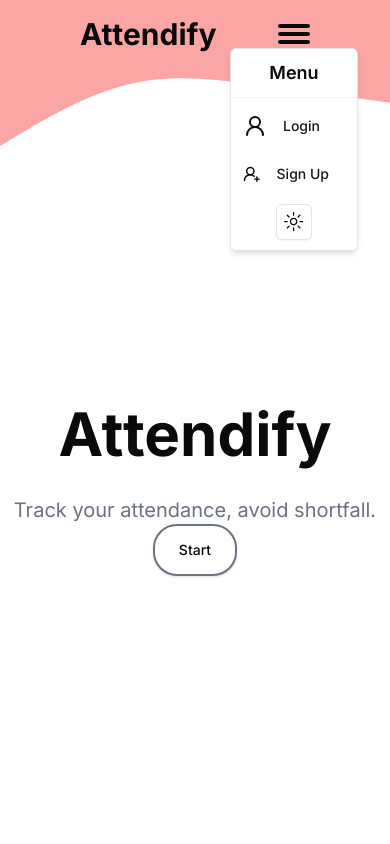
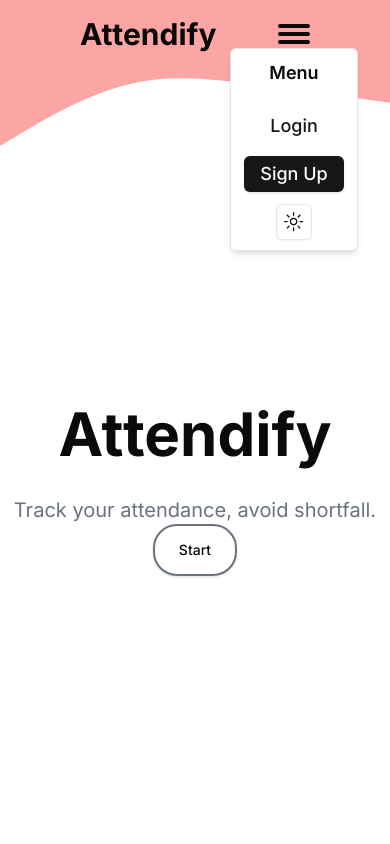
Before and after one commit to hackathon-19-20/attendify, a Next.js app in the folder website/: page / in a window 390 px wide. Both pictures are taken after a click on the button 294 px from the left and 34 px from the top of the page. Shown: the top 844 px of the page. Built offline with nearby package versions, Linux system fonts and the light colour scheme.

Commit message:
Updated the navbar to display dashboard once signed in .. also added logout feature

```diff
--- a/website/components/Navbar.tsx
+++ b/website/components/Navbar.tsx
@@ -1,52 +1,153 @@
-"use client"
+"use client";
 
-import Link from 'next/link'
-import { FC } from 'react'
-import { Button } from './ui/button'
-import { ThemeToggle } from './Buttons/ThemeToggle'
-import { DropdownMenu, DropdownMenuContent, DropdownMenuTrigger, DropdownMenuLabel, DropdownMenuItem, DropdownMenuSeparator } from './ui/dropdown-menu'
-import { User2, UserPlus2 } from 'lucide-react'
+import Link from "next/link";
+import { FC, useEffect, useState } from "react";
+import { Button } from "./ui/button";
+import { ThemeToggle } from "./Buttons/ThemeToggle";
+import {
+    DropdownMenu,
+    DropdownMenuContent,
+    DropdownMenuTrigger,
+    DropdownMenuLabel,
+    DropdownMenuItem,
+    DropdownMenuSeparator,
+} from "./ui/dropdown-menu";
+import { usePathname } from "next/navigation";
 
+// Define the navbar structure
+interface variantOptions {
+    variant: "link" | "default" | "destructive" | "outline" | "secondary" | "ghost" | null | undefined;
+}
+interface navbarOptionType extends variantOptions {
+    label: string;
+    href: string;
+    authRequired?: boolean;
+    isLogout?: boolean;
+};
 
-const Navbar: FC = ({ }) => {
+const navbarOptions = [
+    { label: "Login", href: "/login", variant: "link", authRequired: false },
+    { label: "Sign Up", href: "/sign-up", variant: "default", authRequired: false },
+    { label: "Dashboard", href: "/dashboard", variant: "link", authRequired: true },
+    { label: "Logout", href: "/", variant: "default", authRequired: true, isLogout: true }
+] as navbarOptionType[];
+
+const Navbar: FC = () => {
+    const [authToken, setAuthToken] = useState<string | null>(null);
+    const pathname = usePathname();
+
+    // Function to check for authToken
+    const checkAuthToken = () => {
+        const token = localStorage.getItem("authToken");
+        setAuthToken(token);
+    };
+
+    // Effect to run when the component mounts or when pathname changes
+    useEffect(() => {
+        checkAuthToken();
+    }, [pathname]);
+
+    // Function to handle logout
+    const handleLogout = () => {
+        localStorage.removeItem("authToken");
+        setAuthToken(null);
+    };
+
+    // Filtered menu options based on authentication status
+    const filteredOptions = navbarOptions.filter(option => {
+        if (option.authRequired && !authToken) return false;
+        if (!option.authRequired && authToken) return false;
+        return true;
+    });
+
     return (
         <>
-    <nav className="flex justify-between items-center py-4 px-20 bg-red-300 ">
-        <Link href="/"><p className="font-bold text-3xl text-foreground">Attendify</p></Link>
+            <nav className="flex justify-between items-center py-4 px-20 bg-red-300">
+                <Link href="/">
+                    <p className="font-bold text-3xl text-foreground">Attendify</p>
+                </Link>
 
-        {/* For Desktop */}
-        <div className="hidden justify-around items-center gap-6 md:flex">
-            <Link href="/login"><Button className="text-lg" variant="link">Login</Button></Link>
-            <Link href="/sign-up"><Button className="text-lg">Sign Up</Button></Link>
+                {/* Desktop View */}
+                <div className="hidden md:flex justify-around items-center gap-6">
+                    {filteredOptions.map(option =>
+                        option.isLogout ? (
+                            <Link href="/">
+                                <Button key={option.label} className="text-lg" onClick={handleLogout}>
+                                    {option.label}
+                                </Button>
+                            </Link>
+                        ) : (
+                            <NavLink key={option.label} href={option.href} text={option.label} variant={option.variant!} />
+                        )
+                    )}
                     <ThemeToggle />
                 </div>
 
-        {/* For Mobile */}
+                {/* Mobile View */}
+                <MobileMenu authToken={authToken} handleLogout={handleLogout} options={filteredOptions} />
+            </nav>
+
+            <SVGWave />
+        </>
+    );
+};
+
+// Reusable NavLink component that accepts variants
+const NavLink: FC<{ href: string; text: string; variant: "link" | "default" | "destructive" | "outline" | "secondary" | "ghost" | null | undefined; }> = ({ href, text, variant }) => (
+    <Link href={href}>
+        <Button className={`text-lg`} variant={variant!}>
+            {text}
+        </Button>
+    </Link>
+);
+
+// MobileMenu as a separate component
+const MobileMenu: FC<{ authToken: string | null; handleLogout: () => void; options: any[] }> = ({ authToken, handleLogout, options }) => (
     <DropdownMenu>
-            <DropdownMenuTrigger className='flex flex-col md:hidden gap-1 focus:outline-none'>
-                <div className="w-8 h-1 rounded bg-foreground md:hidden"></div>
-                <div className="w-8 h-1 rounded bg-foreground md:hidden"></div>
-                <div className="w-8 h-1 rounded bg-foreground md:hidden"></div>
+        <DropdownMenuTrigger className="flex flex-col md:hidden gap-1 focus:outline-none">
+            <MenuIcon />
         </DropdownMenuTrigger>
-            <DropdownMenuContent className='w-32 sm:w-40 flex flex-col justify-center'>
-                <DropdownMenuLabel className='text-lg text-center'>Menu</DropdownMenuLabel>
+        <DropdownMenuContent className="w-32 sm:w-40 flex flex-col justify-center items-center">
+            <DropdownMenuLabel className="text-lg text-center">Menu</DropdownMenuLabel>
             <DropdownMenuSeparator />
-                <DropdownMenuItem>
-                    <User2/><Link href="/login"><Button variant="link">Login</Button></Link></DropdownMenuItem>
-                <DropdownMenuItem>
-                    <UserPlus2/><Link href="/sign-up"><Button variant="link">Sign Up</Button></Link></DropdownMenuItem>
-                <DropdownMenuItem className='flex justify-center'>
+
+            {options.map(option =>
+                option.isLogout ? (
+                    <DropdownMenuItem key={option.label}>
+                        <Link href="/"><Button onClick={handleLogout}>{option.label}</Button></Link>
+                    </DropdownMenuItem>
+                ) : (
+                    <DropdownMenuItem key={option.label}>
+                        <NavLink href={option.href} text={option.label} variant={option.variant} />
+                    </DropdownMenuItem>
+                )
+            )}
+
+            <DropdownMenuItem className="flex justify-center">
                 <ThemeToggle />
             </DropdownMenuItem>
         </DropdownMenuContent>
     </DropdownMenu>
-    </nav>
+);
+
+// Separate SVGWave component
+const SVGWave = () => (
     <div className="relative">
-    <div className="absolute top-0 left-0 w-full ">
-    <svg xmlns="http://www.w3.org/2000/svg" viewBox="0 0 1440 320"><path fill="#fca5a5" fillOpacity="1" d="M0,288L80,240C160,192,320,96,480,58.7C640,21,800,43,960,64C1120,85,1280,107,1360,117.3L1440,128L1440,0L1360,0C1280,0,1120,0,960,0C800,0,640,0,480,0C320,0,160,0,80,0L0,0Z"></path></svg>
-    </div></div>
+        <div className="absolute top-0 left-0 w-full">
+            <svg xmlns="http://www.w3.org/2000/svg" viewBox="0 0 1440 320">
+                <path fill="#fca5a5" fillOpacity="1" d="M0,288L80,240C160,192,320,96,480,58.7C640,21,800,43,960,64C1120,85,1280,107,1360,117.3L1440,128L1440,0L1360,0C1280,0,1120,0,960,0C800,0,640,0,480,0C320,0,160,0,80,0L0,0Z"></path>
+            </svg>
+        </div>
+    </div>
+);
+
+// Separate menu icon for mobile
+const MenuIcon = () => (
+    <>
+        <div className="w-8 h-1 rounded bg-foreground md:hidden"></div>
+        <div className="w-8 h-1 rounded bg-foreground md:hidden"></div>
+        <div className="w-8 h-1 rounded bg-foreground md:hidden"></div>
     </>
-    )
-}
+);
 
-export default Navbar
+export default Navbar;
```
Lines whose indentation alone changed are shown as unchanged.
